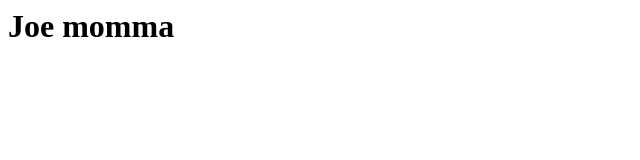
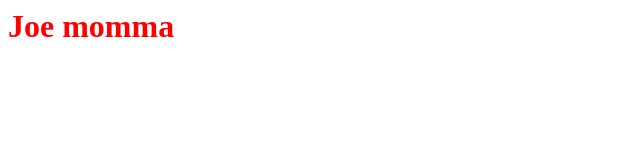
Before and after one commit to CrowverXIII/CrowverXIII.github.io, a plain HTML site: page index.html in a window 1280 px wide. Shown: the whole page, without its empty margins (0-640 px from the left). Drawn offline with Linux system fonts and the light colour scheme.

Commit message:
Update index.html

```diff
--- a/index.html
+++ b/index.html
@@ -8,7 +8,7 @@
 </head>
 
 <body>
-<h1 style="color-red;">Joe momma</h1>
+<h1 style="color:red;">Joe momma</h1>
 
 </body>
 
```
